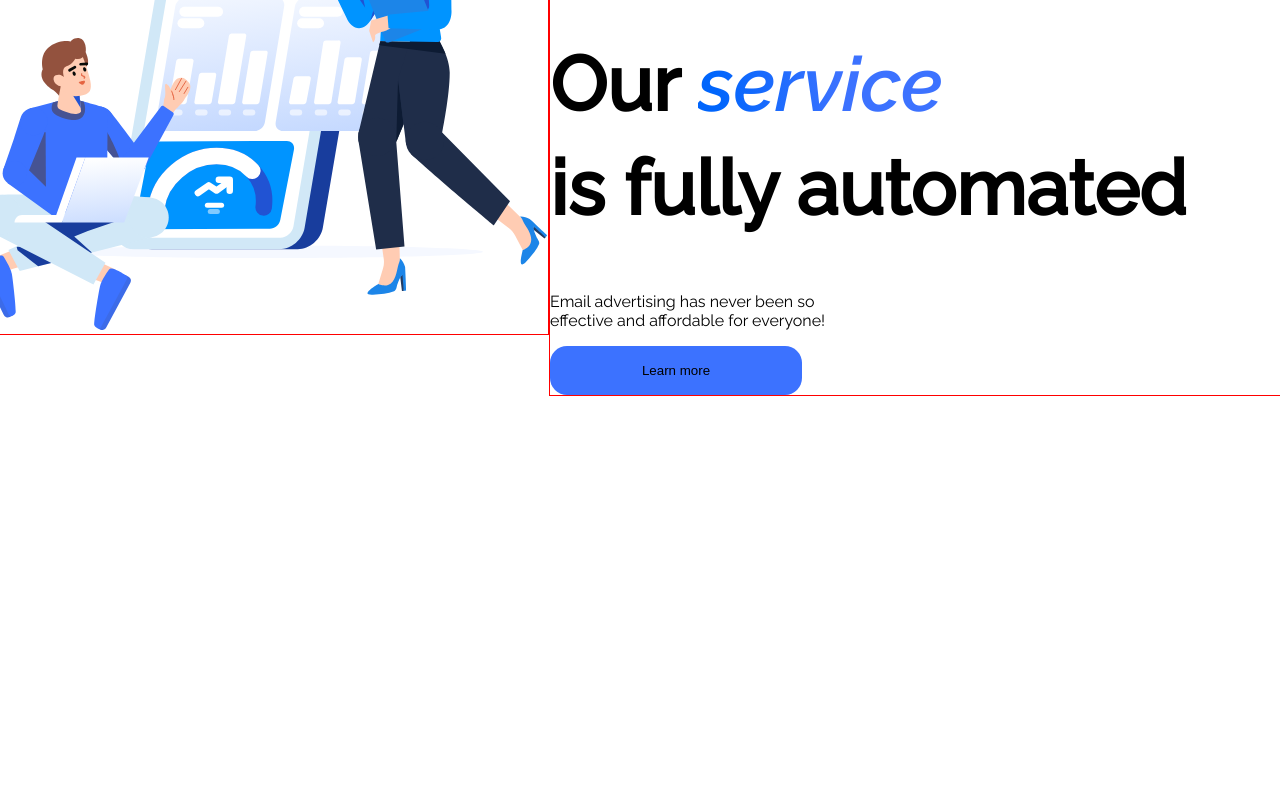
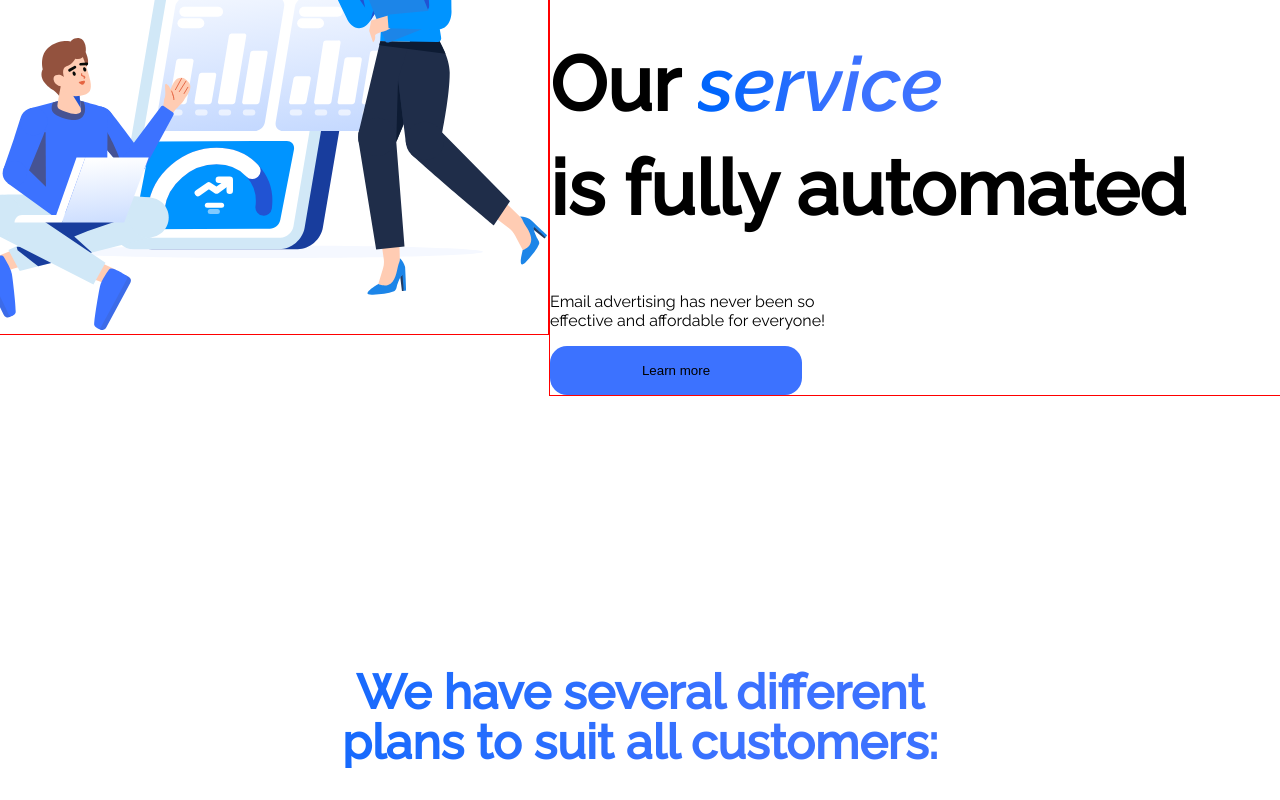
Before and after one commit to dryg1246/Daltter, a React (Create React App) app: page / in a window 1280 px wide. Shown: the part 1275-2075 px from the top of the page. Before the commit the page ends 1943 px from the top, so only its background shows below. Built offline with nearby package versions, Linux system fonts and the light colour scheme.

Commit message:
react_daltter

```diff
--- a/src/components/Main/Main.js
+++ b/src/components/Main/Main.js
@@ -2,6 +2,7 @@ import React from 'react';
 import styles from "./Main.module.scss"
 function Main() {
     return (
+        <>
        <div className={styles.wrapper}>
 
          <div className={styles.wrapper1}>
@@ -45,8 +46,17 @@ function Main() {
                </div>
            </div>
 
+       </div>
+            <h1 className="mainTextIndex">
+                We have several different <br/> plans to suit all customers:
+            </h1>
 
-       </div>
+            <div className="d-flex">
+                <div>
+
+                </div>
+            </div>
+        </>
     );
 }
 
```
